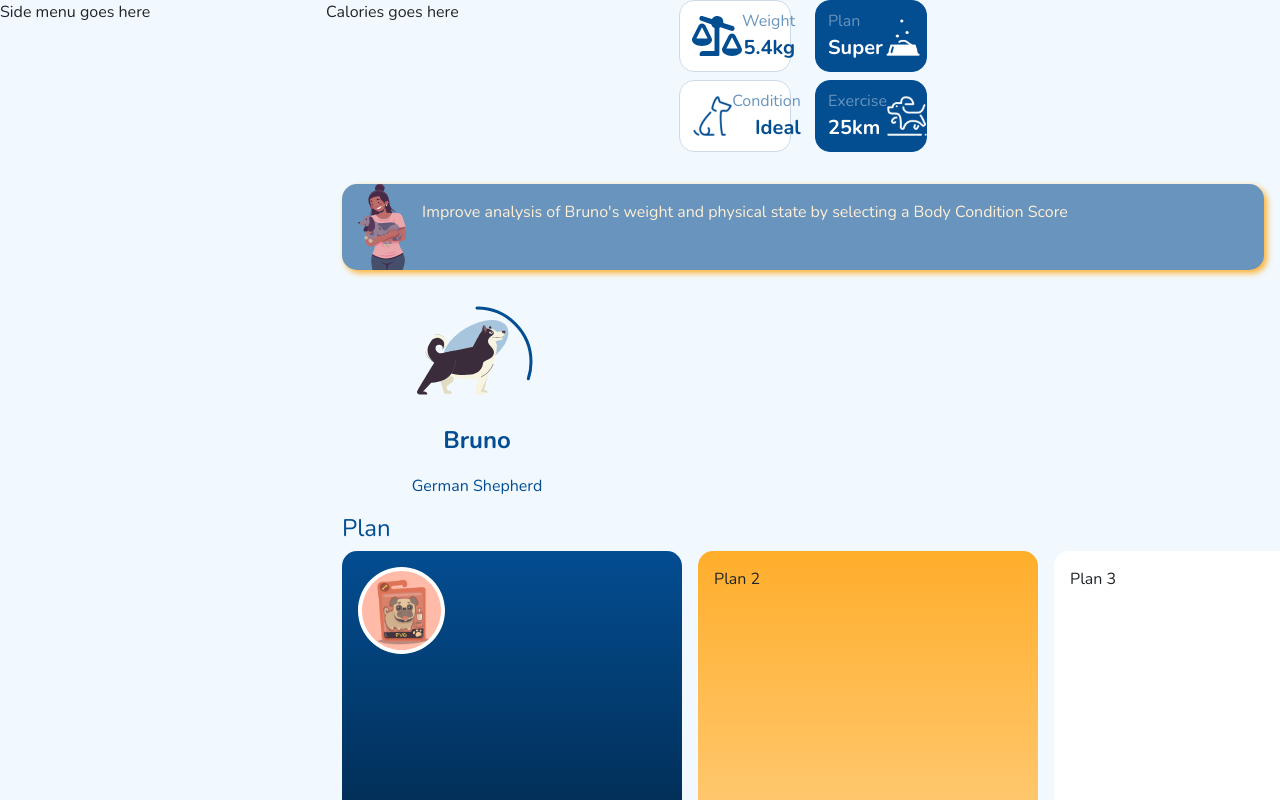
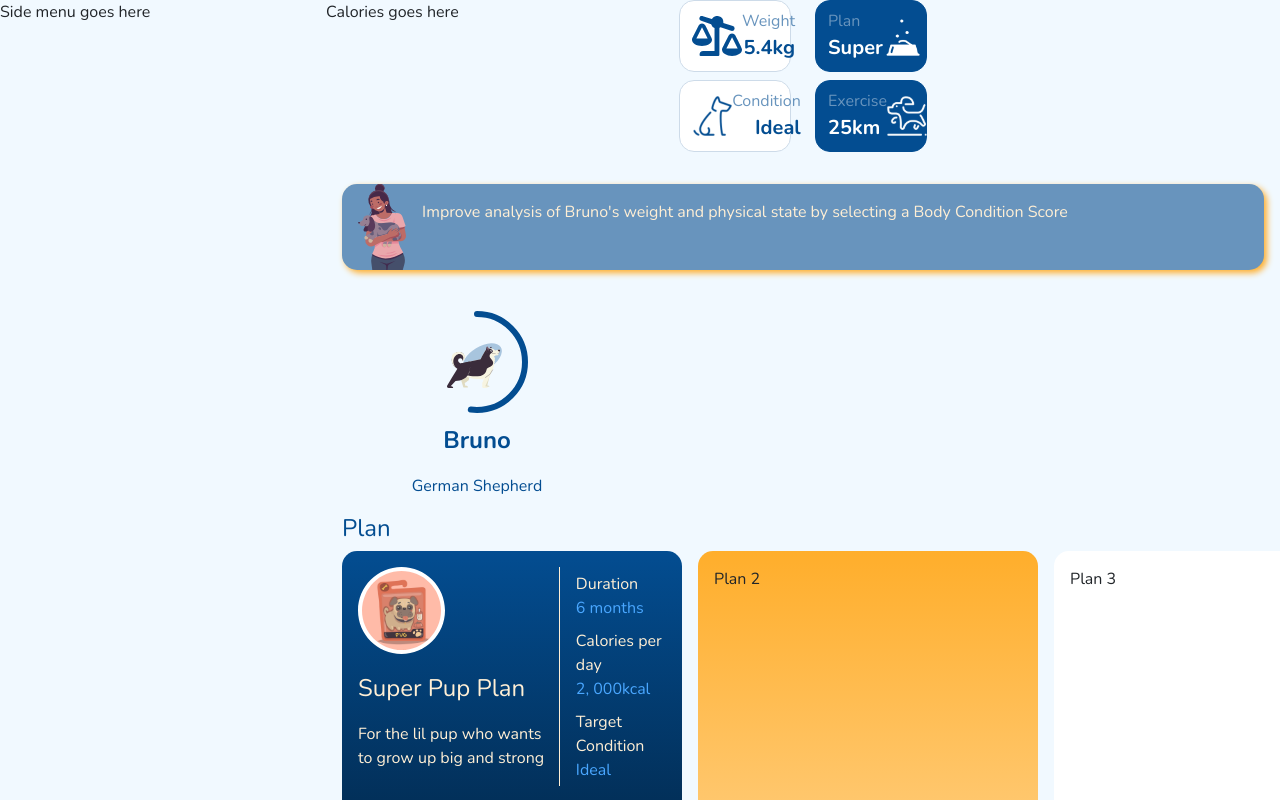
Before and after one commit to DiceBlackEnigma/wellfed, a React (Create React App) app: page /dashboard in a window 1280 px wide. Shown: the top 800 px of the page. Built offline with nearby package versions, Linux system fonts and the light colour scheme.

Commit message:
Implement Plan 1 Widget"

```diff
--- a/public/styles.css
+++ b/public/styles.css
@@ -27,6 +27,10 @@ html, body {
 
 .text--yellow-tint {
     color:#FFEFD5;
+}
+
+.text--powder-blue {
+    color:#4AA7FF;
 }
 
 .primary-btn {
--- a/src/components/Dashboard/Dashboard.js
+++ b/src/components/Dashboard/Dashboard.js
@@ -41,9 +41,9 @@ export const Dashboard = props => {
           <div className="row d-flex">
             <div className="col-12 col-md-4 order-md-2">
               <div className={`d-flex flex-column align-items-center`}>
-                <div style={{position: 'relative'}}>
+                <div style={{position: 'relative', background: `url(${husky}) no-repeat center center`, 'background-size': '50%'}}>
                   {/*<img src={husky} alt="dog profile img" />*/}
-                  <ProgressBar progressState={progressState} widthFromCenter={'60'} stroke={'3'} height={'120'} image={husky}
+                  <ProgressBar progressState={progressState} widthFromCenter={'60'} stroke={'6'} height={'120'} image={husky}
                                color={'#034D91'}/>
                 </div>
                 <p className={`text--primary bold-font font-size-2`}>Bruno</p>
--- a/src/components/Plans/Plans.js
+++ b/src/components/Plans/Plans.js
@@ -9,8 +9,31 @@ export const Plans = props => {
       <h4 className={`text--primary ml-1`}>Plan</h4>
       <div className={`d-flex ${classes.PlanScrollableSection}`}>
         <div className={`${classes.planOne} ${classes.PlanCard}`}>
-          <div>
-            <img src={planOneImage} alt="Image of pup"/>
+          <div className={`d-flex`}>
+            <div>
+              <img src={planOneImage} alt="pup"/>
+              <p className={`text--yellow-tint mt-3`} style={{'font-size': '1.5rem'}}>Super Pup Plan</p>
+              <p className={`text--yellow-tint`}>
+                For the lil pup who wants to grow up big and strong
+              </p>
+            </div>
+            <div className={`d-flex flex-column justify-content-around`}
+                 style={{'flex-basis': '60%', 'border-left': '1px solid #FFEFD5', 'padding-left': '1rem'}}>
+              <div>
+                <span className={`text--yellow-tint d-block`}>Duration</span>
+                <span className={`text--powder-blue`}>6 months</span>
+              </div>
+
+              <div>
+                <span className={`text--yellow-tint d-block`}>Calories per day</span>
+                <span className={`text--powder-blue`}>2, 000kcal</span>
+              </div>
+
+              <div>
+                <span className={`text--yellow-tint d-block`}>Target Condition</span>
+                <span className={`text--powder-blue`}>Ideal</span>
+              </div>
+            </div>
           </div>
           <div className={`${classes.ButtonWrapper}`}>
             <Link to="/plans/1" className={`btn default-btn`}>Customise</Link>
--- a/src/components/ProgressBar/ProgressBar.js
+++ b/src/components/ProgressBar/ProgressBar.js
@@ -10,19 +10,19 @@ export const ProgressBar = props => {
       height={props.height}
       width={props.height}
     >
-      <defs>
-        <clipPath id="myCircle">
-          <circle
-            fill="#FFF"
-            r="100"
-            cx="100"
-            cy="90"
-          />
-        </clipPath>
-      </defs>
-      <image width="100" height="100" href={props.image} clip-path="url(#myCircle)" />
+      {/*<defs>*/}
+      {/*  <clipPath id="myCircle">*/}
+      {/*    <circle*/}
+      {/*      fill="#FFF"*/}
+      {/*      r="100"*/}
+      {/*      cx="100"*/}
+      {/*      cy="90"*/}
+      {/*    />*/}
+      {/*  </clipPath>*/}
+      {/*</defs>*/}
+      {/*<image width="100" height="100" href={props.image} clip-path="url(#myCircle)" />*/}
       <circle
-        style={{'stroke-dasharray': `${circumference}px ${circumference}px`, 'stroke-dashoffset': props.progressState ? `${circumference * 0.7}px`: `${circumference}px`}}
+        style={{'stroke-dasharray': `${circumference}px ${circumference}px`, 'stroke-dashoffset': props.progressState ? `${circumference * 0.48}px`: `${circumference}px`}}
         className={`${classes['progress-ring__circle']} ${props.progressState ? classes.active : ''}`}
         stroke-width={props.stroke}
         stroke-linecap="round"
```
